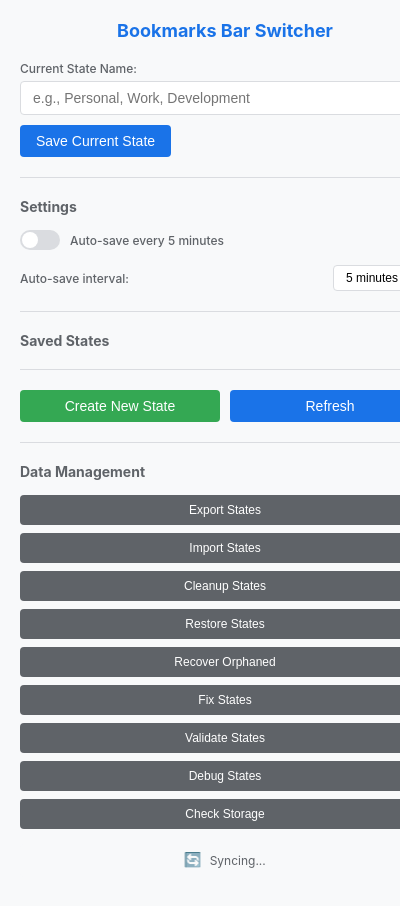
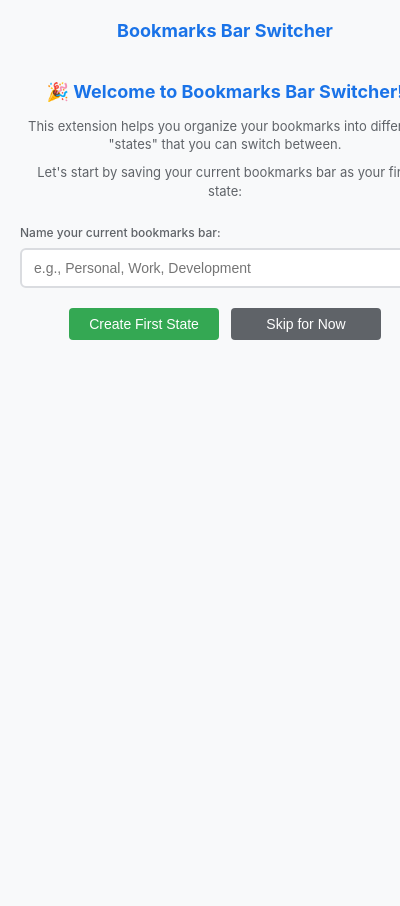
Before and after one commit to xeptor6569/bookmark-bar-switcher, a browser extension: page popup.html in a window 400 px wide. Shown: the top 906 px of the page. After the commit the page ends 844 px from the top, so only its background shows below. Drawn offline with Linux system fonts and the light colour scheme.

Commit message:
[Feature] Introduce first-time setup for bookmarks management
- Added a first-time setup screen to guide users in saving their initial bookmarks state.
- Implemented functionality to create the first state or skip setup, enhancing user onboarding experience.
- Updated main interface visibility based on setup completion.
- Introduced a reset option to clear all states and return to the setup screen.
- Enhanced styles for the setup interface in styles.css.

```diff
--- a/popup.html
+++ b/popup.html
@@ -9,11 +9,31 @@
   <div class="container">
     <h1>Bookmarks Bar Switcher</h1>
 
-    <div class="current-state">
-      <label for="currentStateName">Current State Name:</label>
-      <input type="text" id="currentStateName" placeholder="e.g., Personal, Work, Development">
-      <button id="saveCurrentState">Save Current State</button>
+    <!-- First-time setup screen -->
+    <div id="firstTimeSetup" class="setup-screen" style="display: none;">
+      <div class="welcome-message">
+        <h2>🎉 Welcome to Bookmarks Bar Switcher!</h2>
+        <p>This extension helps you organize your bookmarks into different "states" that you can switch between.</p>
+        <p>Let's start by saving your current bookmarks bar as your first state:</p>
+      </div>
+
+      <div class="setup-form">
+        <label for="firstStateName">Name your current bookmarks bar:</label>
+        <input type="text" id="firstStateName" placeholder="e.g., Personal, Work, Development" maxlength="50">
+        <div class="setup-actions">
+          <button id="createFirstState" class="primary">Create First State</button>
+          <button id="skipSetup" class="secondary">Skip for Now</button>
+        </div>
+      </div>
     </div>
+
+    <!-- Main interface (hidden until setup is complete) -->
+    <div id="mainInterface" style="display: none;">
+      <div class="current-state">
+        <label for="currentStateName">Current State Name:</label>
+        <input type="text" id="currentStateName" placeholder="e.g., Personal, Work, Development">
+        <button id="saveCurrentState">Save Current State</button>
+      </div>
 
     <div class="divider"></div>
 
@@ -83,6 +103,7 @@
         <button id="validateStates" class="secondary">Validate States</button>
         <button id="debugStates" class="secondary">Debug States</button>
         <button id="checkStorage" class="secondary">Check Storage</button>
+        <button id="resetToSetup" class="secondary">Reset to Setup</button>
         <input type="file" id="importFileInput" accept=".json" style="display: none;">
       </div>
       <div class="sync-status" id="syncStatus">
@@ -91,7 +112,8 @@
       </div>
     </div>
 
-    <div class="status" id="status"></div>
+      <div class="status" id="status"></div>
+    </div>
   </div>
 
   <script src="popup.js"></script>
--- a/popup.js
+++ b/popup.js
@@ -19,6 +19,13 @@ document.addEventListener('DOMContentLoaded', function() {
   const privacyOptions = document.getElementById('privacyOptions');
   const privacyLevelSelect = document.getElementById('privacyLevel');
 
+  // First-time setup elements
+  const firstTimeSetup = document.getElementById('firstTimeSetup');
+  const mainInterface = document.getElementById('mainInterface');
+  const firstStateNameInput = document.getElementById('firstStateName');
+  const createFirstStateBtn = document.getElementById('createFirstState');
+  const skipSetupBtn = document.getElementById('skipSetup');
+
   // Load current state name and settings from storage
   chrome.storage.sync.get(['currentStateName', 'autoSaveEnabled', 'autoSaveIntervalMinutes'], function(result) {
     if (result.currentStateName) {
@@ -34,8 +41,63 @@ document.addEventListener('DOMContentLoaded', function() {
     }
   });
 
+  // Check if this is first-time setup
+  chrome.storage.sync.get(['bookmarkStates'], function(result) {
+    if (!result.bookmarkStates || result.bookmarkStates.length === 0) {
+      // First time - show setup screen
+      firstTimeSetup.style.display = 'block';
+      mainInterface.style.display = 'none';
+    } else {
+      // Has existing states - show main interface
+      firstTimeSetup.style.display = 'none';
+      mainInterface.style.display = 'block';
+      loadSavedStates();
+    }
+  });
+
   // Check sync storage status
   checkSyncStatus();
+
+  // First-time setup event listeners
+  createFirstStateBtn.addEventListener('click', function() {
+    const stateName = firstStateNameInput.value.trim();
+    if (!stateName) {
+      showStatus('Please enter a state name', 'error');
+      return;
+    }
+
+    showStatus('Creating your first state...', 'info');
+
+    chrome.runtime.sendMessage({
+      action: 'saveCurrentState',
+      stateName: stateName
+    }, function(response) {
+      if (response && response.success) {
+        showStatus('First state created successfully!', 'success');
+
+        // Hide setup, show main interface
+        firstTimeSetup.style.display = 'none';
+        mainInterface.style.display = 'block';
+
+        // Set the current state name
+        currentStateNameInput.value = stateName;
+
+        // Load the states list
+        loadSavedStates();
+      } else {
+        showStatus('Failed to create first state', 'error');
+      }
+    });
+  });
+
+  skipSetupBtn.addEventListener('click', function() {
+    // Hide setup, show main interface
+    firstTimeSetup.style.display = 'none';
+    mainInterface.style.display = 'block';
+
+    // Load empty states list
+    loadSavedStates();
+  });
 
   // Auto-save toggle handler
   autoSaveToggle.addEventListener('change', function() {
@@ -352,6 +414,30 @@ document.addEventListener('DOMContentLoaded', function() {
     } catch (error) {
       console.error('Error handling response:', error);
       showStatus('Error during state debugging', 'error');
+    }
+  });
+
+  // Reset to setup
+  document.getElementById('resetToSetup').addEventListener('click', async () => {
+    if (confirm('This will clear all states and reset to first-time setup. Are you sure?')) {
+      try {
+        showStatus('Resetting to setup...', 'info');
+
+        // Clear all states from storage
+        await chrome.storage.sync.remove(['bookmarkStates', 'currentStateName']);
+
+        // Show setup screen
+        firstTimeSetup.style.display = 'block';
+        mainInterface.style.display = 'none';
+
+        // Clear the first state name input
+        firstStateNameInput.value = '';
+
+        showStatus('Reset to setup complete', 'success');
+      } catch (error) {
+        console.error('Error during reset:', error);
+        showStatus('Error during reset', 'error');
+      }
     }
   });
 
--- a/styles.css
+++ b/styles.css
@@ -13,6 +13,65 @@ body {
 
 .container {
   padding: 20px;
+}
+
+/* First-time setup styles */
+.setup-screen {
+  text-align: center;
+  padding: 20px 0;
+}
+
+.welcome-message h2 {
+  color: #1a73e8;
+  margin-bottom: 15px;
+  font-size: 18px;
+}
+
+.welcome-message p {
+  color: #5f6368;
+  margin-bottom: 10px;
+  line-height: 1.4;
+  font-size: 13px;
+}
+
+.setup-form {
+  margin-top: 25px;
+  text-align: left;
+}
+
+.setup-form label {
+  display: block;
+  font-size: 12px;
+  color: #5f6368;
+  margin-bottom: 8px;
+  font-weight: 500;
+}
+
+.setup-form input {
+  width: 100%;
+  padding: 10px 12px;
+  border: 2px solid #dadce0;
+  border-radius: 6px;
+  font-size: 14px;
+  margin-bottom: 20px;
+  transition: border-color 0.2s;
+}
+
+.setup-form input:focus {
+  outline: none;
+  border-color: #1a73e8;
+  box-shadow: 0 0 0 3px rgba(26, 115, 232, 0.1);
+}
+
+.setup-actions {
+  display: flex;
+  gap: 12px;
+  justify-content: center;
+}
+
+.setup-actions button {
+  flex: 1;
+  max-width: 150px;
 }
 
 h1 {
```
